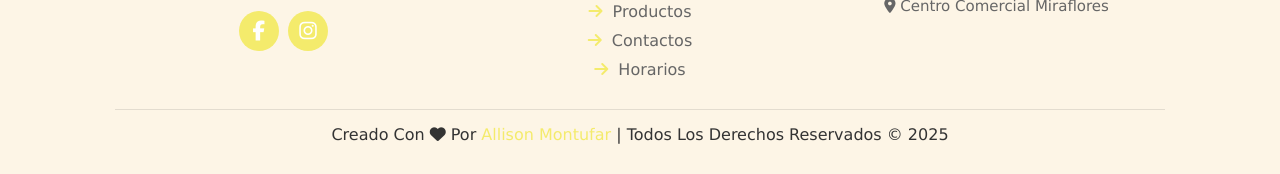
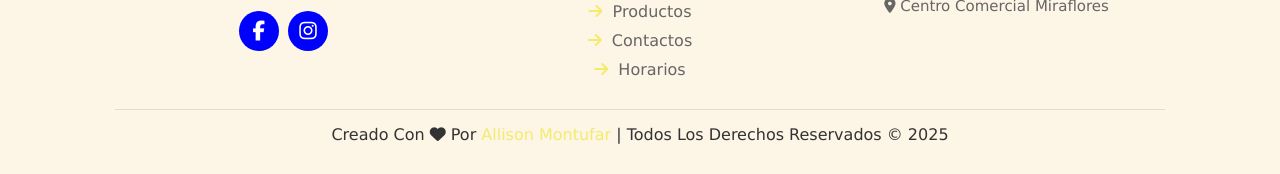
Before and after one commit to Alymon208/Maley-s, a plain HTML site: page index.html in a window 1280 px wide. Shown: the part 4991-5165 px from the top of the page. Drawn offline with Linux system fonts and the light colour scheme.

Commit message:
Update style.css

```diff
--- a/css/style.css
+++ b/css/style.css
@@ -536,7 +536,7 @@ header .fa-bars{
     margin: .3rem;
     font-size: 2rem;
     color: #fff;
-    background: var(--yellow);
+    background: blue;
     border-radius: 50%;
     transition: .3s ease;
 }
```
